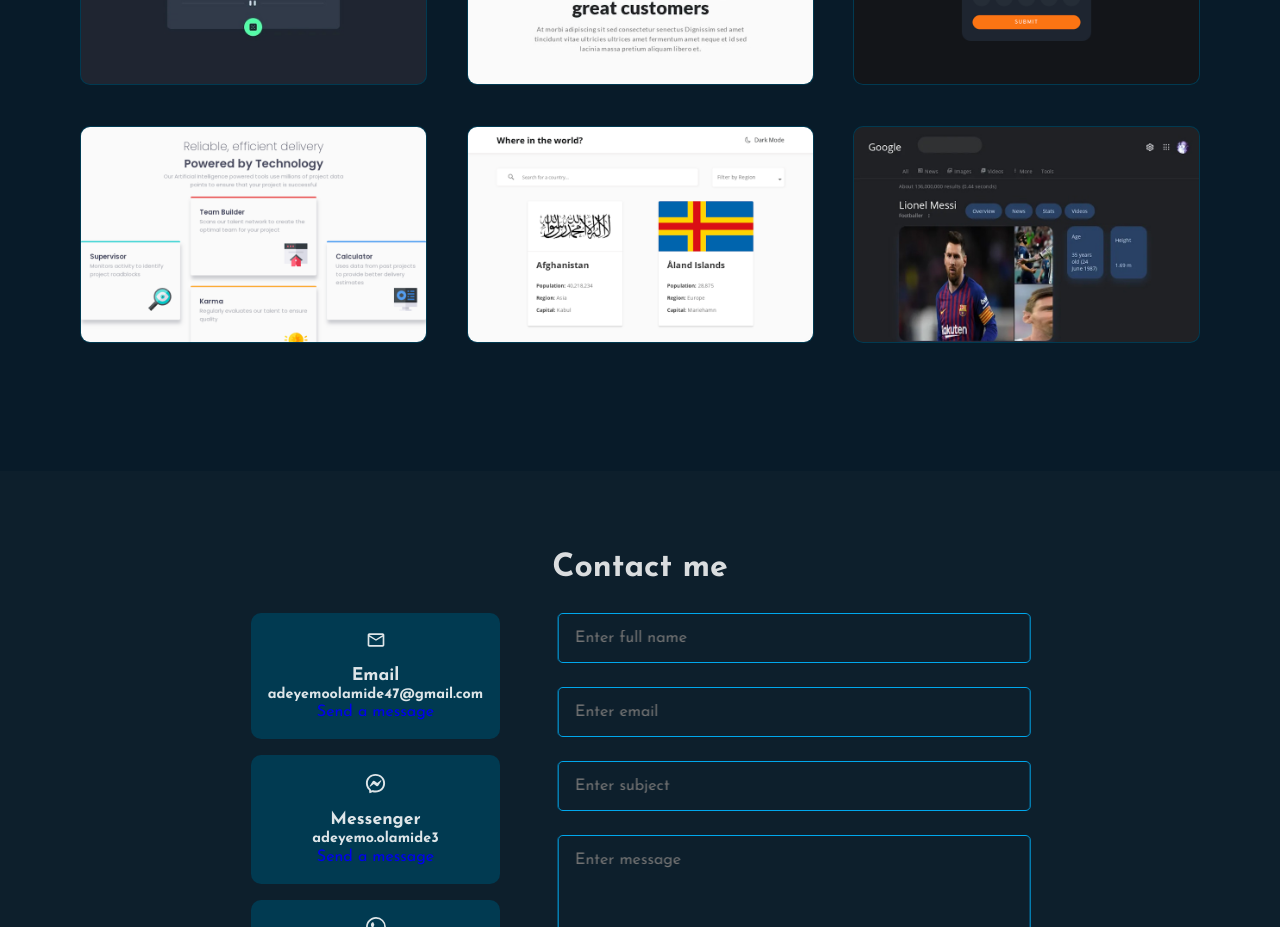
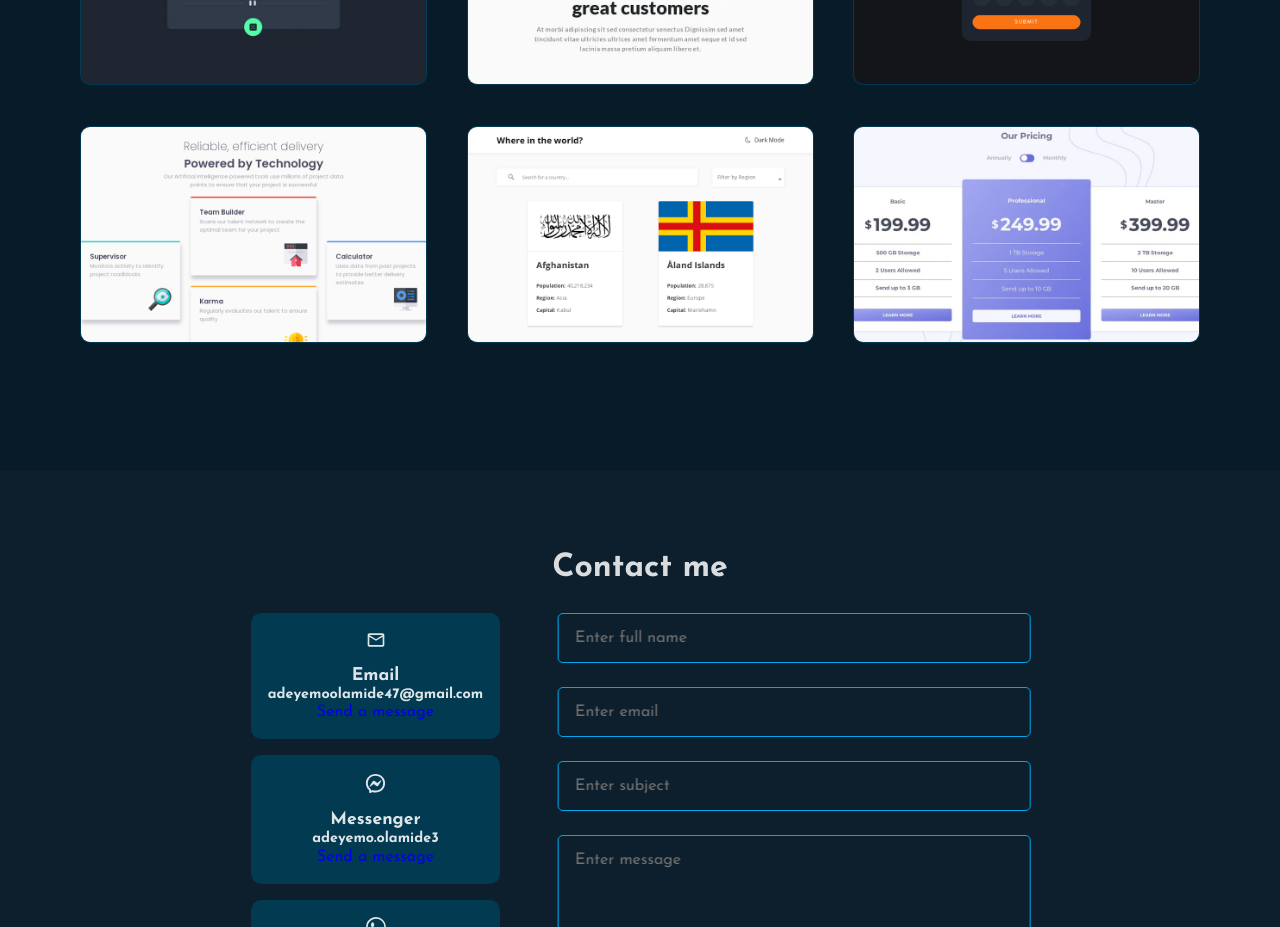
Before and after one commit to Lammy125/my-portfolio, a React (Vite) app: page / in a window 1280 px wide. Shown: the part 2600-3527 px from the top of the page. Built offline with nearby package versions, Linux system fonts and the light colour scheme.

Commit message:
added an image project

```diff
--- a/src/components/project/Project.jsx
+++ b/src/components/project/Project.jsx
@@ -2,7 +2,7 @@ import "./Project.scss";
 import { RiExternalLinkFill } from "react-icons/ri";
 import adviceGenerator from "../../assets/advice generator.jpg";
 import deliverX from "../../assets/deliver x.jpg";
-import googleSearch from "../../assets/google search.jpg";
+import pricingComponent from "../../assets/pricing component with toggle button.jpg";
 import interactiveCard from "../../assets/interactive card.png";
 import countryRestApi from "../../assets/country api.png";
 import cardSection from "../../assets/card section.png";
@@ -37,9 +37,9 @@ const Project = () => {
         image: countryRestApi,
       },
       {
-        projectTitle: "google-search",
-        text: "Google Search is the world's most widely used search engine, developed by Google Inc. It serves as a gateway to an immense repository of information available on the internet.",
-        image: googleSearch,
+        projectTitle: "Pricing-component-with-toggle",
+        text: "The 'Pricing Component with Toggle' is a dynamic and user-friendly interface designed to showcase different pricing plans with the added functionality of a toggle switch.",
+        image: pricingComponent,
       },
     ],
   };
```
Also changed, not shown: src/assets/google search.jpg (deleted), src/assets/pricing component with toggle button.jpg (added).
